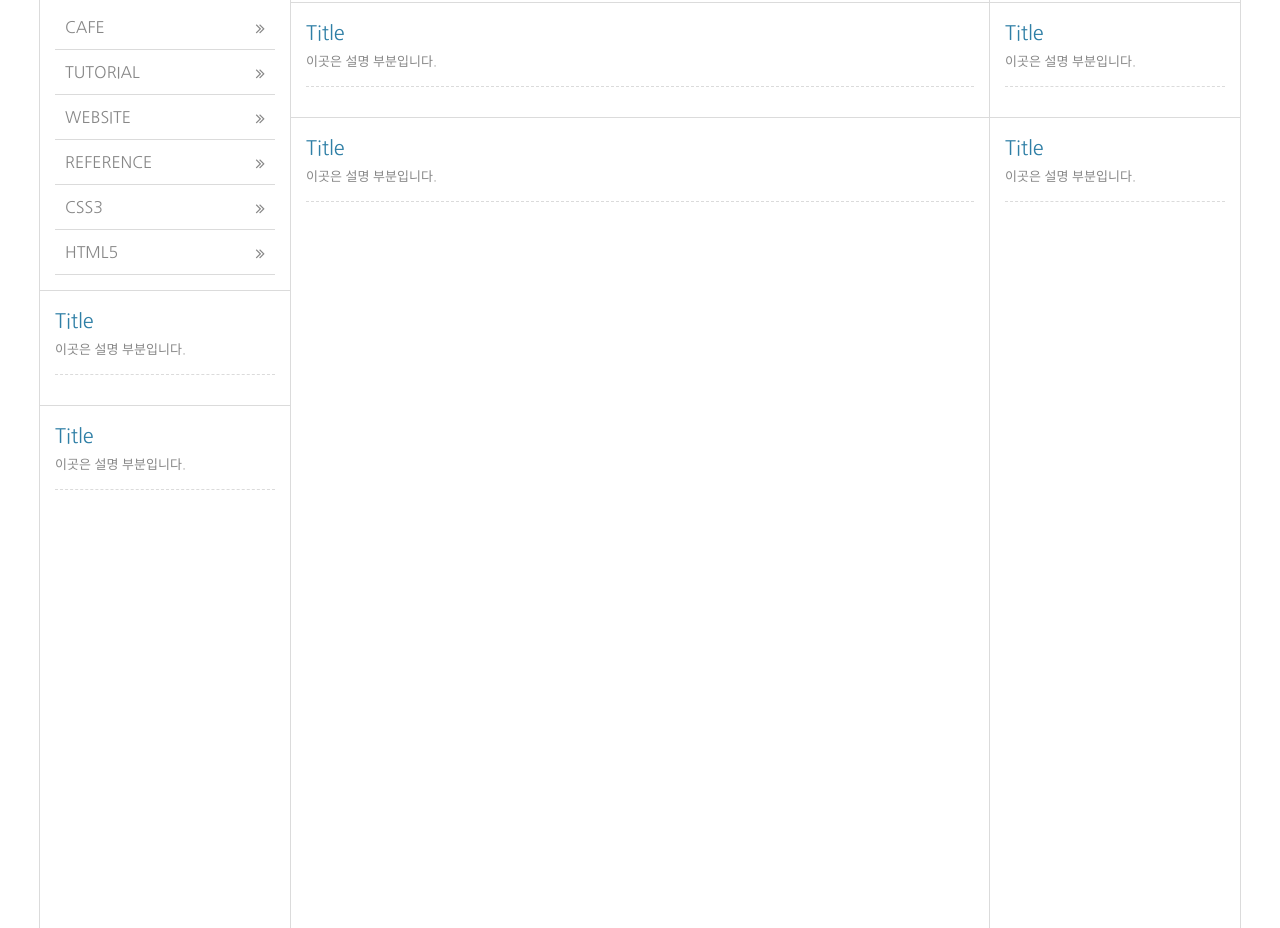
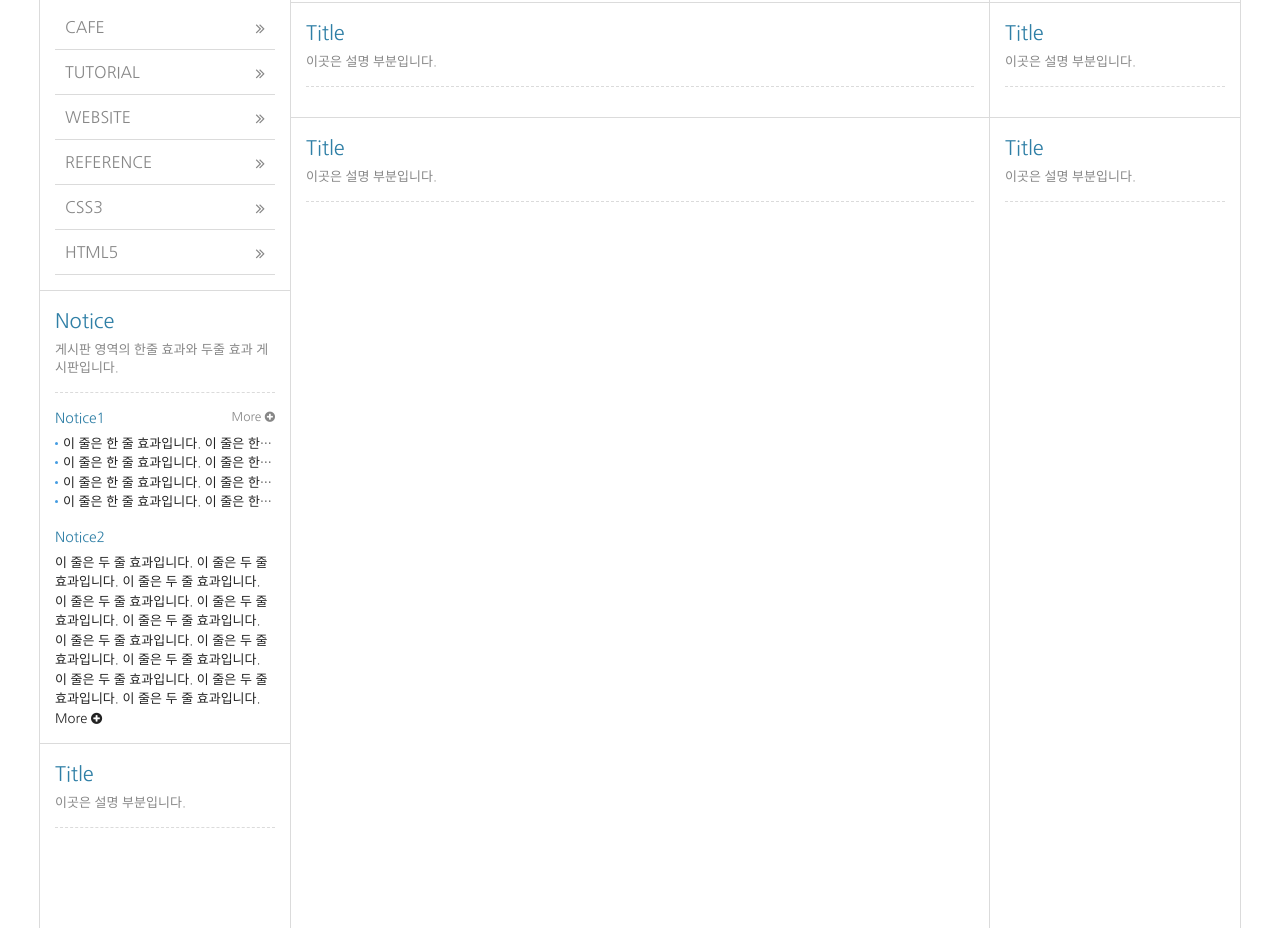
Before and after one commit to estimar2/Responsive, a plain HTML site: page HTML5/index.html in a window 1280 px wide. Shown: the part 508-1436 px from the top of the page. Drawn offline with Linux system fonts and the light colour scheme; a web font is replaced by a local one.

Commit message:
22.Notice board(one-line effect)

```diff
--- a/HTML5/css/reset.css
+++ b/HTML5/css/reset.css
@@ -107,3 +107,40 @@ h6 {
   line-height: 0;
   text-indent: -9999px;
 } /* 대체 텍스트가 아닌 접근성을 위한 숨김 텍스트를 제공할 때 */
+
+/* margin, padding */
+.mt10 {
+  margin-top: 10px !important;
+}
+
+.mt15 {
+  margin-top: 15px !important;
+}
+
+.mt20 {
+  margin-top: 20px !important;
+}
+
+.mt25 {
+  margin-top: 25px !important;
+}
+
+.mt30 {
+  margin-top: 30px !important;
+}
+
+.mt35 {
+  margin-top: 35px !important;
+}
+
+.mt40 {
+  margin-top: 40px !important;
+}
+
+.mt45 {
+  margin-top: 45px !important;
+}
+
+.mt50 {
+  margin-top: 50px !important;
+}
--- a/HTML5/css/style.css
+++ b/HTML5/css/style.css
@@ -21,6 +21,7 @@
   --blue7: #0093bd;
   --blue8: #3192bf;
   --blue9: #2f7fa6;
+  --blue10: #449ce2;
 
   /* border color */
   --border: #dbdbdb;
@@ -481,3 +482,71 @@ body {
   top: 15px;
   right: 10px;
 }
+
+/* col2 notice1 */
+.notice1 {
+  position: relative;
+}
+
+.notice1 h5 {
+  color: var(--blue9);
+
+  font-size: 14px;
+
+  padding-bottom: 5px;
+}
+
+.notice1 li {
+  overflow: hidden;
+  text-overflow: ellipsis;
+  white-space: nowrap;
+
+  position: relative;
+
+  padding-left: 8px;
+}
+
+.notice1 li:before {
+  content: "";
+
+  width: 3px;
+  height: 3px;
+
+  border-radius: 50%;
+
+  background: var(--blue10);
+
+  position: absolute;
+
+  top: 8px;
+  left: 0;
+}
+
+.notice1 a.more {
+  position: absolute;
+
+  top: 0;
+  right: 0;
+
+  color: var(--menu-color);
+
+  font-size: 12px;
+}
+
+/* col2 notice2 */
+.notice2 {
+}
+
+.notice2 h5 {
+  color: var(--blue9);
+
+  font-size: 14px;
+
+  padding-bottom: 5px;
+}
+
+.notice2 li {
+}
+
+.notice2 li a {
+}
--- a/HTML5/index.html
+++ b/HTML5/index.html
@@ -367,9 +367,77 @@
             </article>
             <!-- col2 -->
             <article class="column col2">
-              <h4 class="col_tit">Title</h4>
-              <p class="col_desc">이곳은 설명 부분입니다.</p>
+              <h4 class="col_tit">Notice</h4>
+              <p class="col_desc">
+                게시판 영역의 한줄 효과와 두줄 효과 게시판입니다.
+              </p>
+              <!-- Notice1 -->
+              <div class="notice1">
+                <h5>Notice1</h5>
+                <ul>
+                  <li>
+                    <a href="#"
+                      >이 줄은 한 줄 효과입니다. 이 줄은 한 줄 효과입니다.
+                    </a>
+                  </li>
+                  <li>
+                    <a href="#"
+                      >이 줄은 한 줄 효과입니다. 이 줄은 한 줄 효과입니다.</a
+                    >
+                  </li>
+                  <li>
+                    <a href="#"
+                      >이 줄은 한 줄 효과입니다. 이 줄은 한 줄 효과입니다.</a
+                    >
+                  </li>
+                  <li>
+                    <a href="#"
+                      >이 줄은 한 줄 효과입니다. 이 줄은 한 줄 효과입니다.</a
+                    >
+                  </li>
+                </ul>
+                <a href="#" class="more" title="더 보기">
+                  More
+                  <i class="fa fa-plus-circle" aria-hidden="true"></i>
+                </a>
+              </div>
+
+              <!-- Notice2 -->
+              <div class="notice2 mt15">
+                <h5>Notice2</h5>
+                <ul>
+                  <li>
+                    <a href="#"
+                      >이 줄은 두 줄 효과입니다. 이 줄은 두 줄 효과입니다. 이
+                      줄은 두 줄 효과입니다.</a
+                    >
+                  </li>
+                  <li>
+                    <a href="#"
+                      >이 줄은 두 줄 효과입니다. 이 줄은 두 줄 효과입니다. 이
+                      줄은 두 줄 효과입니다.</a
+                    >
+                  </li>
+                  <li>
+                    <a href="#"
+                      >이 줄은 두 줄 효과입니다. 이 줄은 두 줄 효과입니다. 이
+                      줄은 두 줄 효과입니다.</a
+                    >
+                  </li>
+                  <li>
+                    <a href="#"
+                      >이 줄은 두 줄 효과입니다. 이 줄은 두 줄 효과입니다. 이
+                      줄은 두 줄 효과입니다.</a
+                    >
+                  </li>
+                </ul>
+                <a href="#" class="more" title="더 보기">
+                  More
+                  <i class="fa fa-plus-circle" aria-hidden="true"></i>
+                </a>
+              </div>
             </article>
+
             <article class="column col3">
               <!-- col3 -->
               <h4 class="col_tit">Title</h4>
```
Also changed, not shown: 1 other file.
